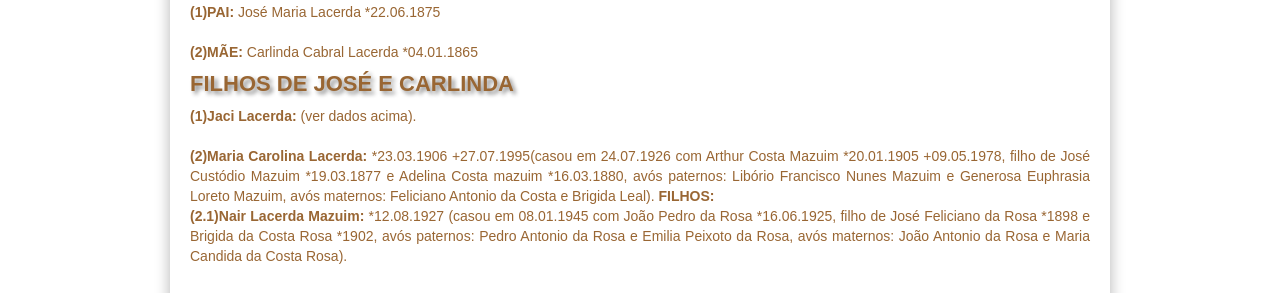
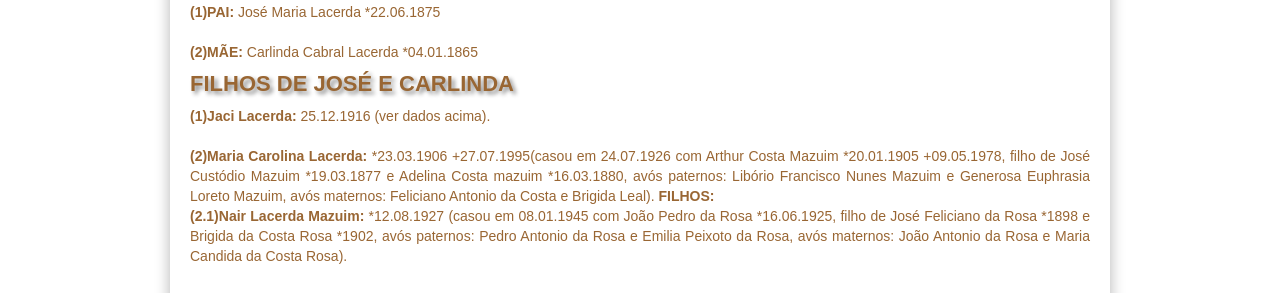
Before and after one commit to claudiovargas1955/claudiovargas1955.github.io, a Jekyll site: the page built from _pages/familia-lacerda.html, in a window 1280 px wide. Shown: the part 592-885 px from the top of the page. Built offline with Jekyll 4.4.1, drawn with Linux system fonts in a browser that asks for light colours; some web fonts are replaced.

Commit message:
Update familia-lacerda.html

```diff
--- a/_pages/familia-lacerda.html
+++ b/_pages/familia-lacerda.html
@@ -110,7 +110,7 @@ avós paternos: Thadeu Antonio de Moraes e Maria Candida Alves, avós maternos:
 <b>(2)MÃE: </b>Carlinda Cabral Lacerda *04.01.1865<br>
 
 <h4>FILHOS DE JOSÉ E CARLINDA</h4>
-<p><b>(1)Jaci Lacerda: </b>(ver dados acima).<br><br>
+<p><b>(1)Jaci Lacerda: </b>25.12.1916 (ver dados acima).<br><br>
 
 <b>(2)Maria Carolina Lacerda: </b>*23.03.1906 +27.07.1995(casou em 24.07.1926 com Arthur Costa Mazuim *20.01.1905 +09.05.1978, filho
 de José Custódio Mazuim *19.03.1877 e Adelina Costa mazuim *16.03.1880, avós paternos: Libório Francisco Nunes Mazuim e Generosa
```
